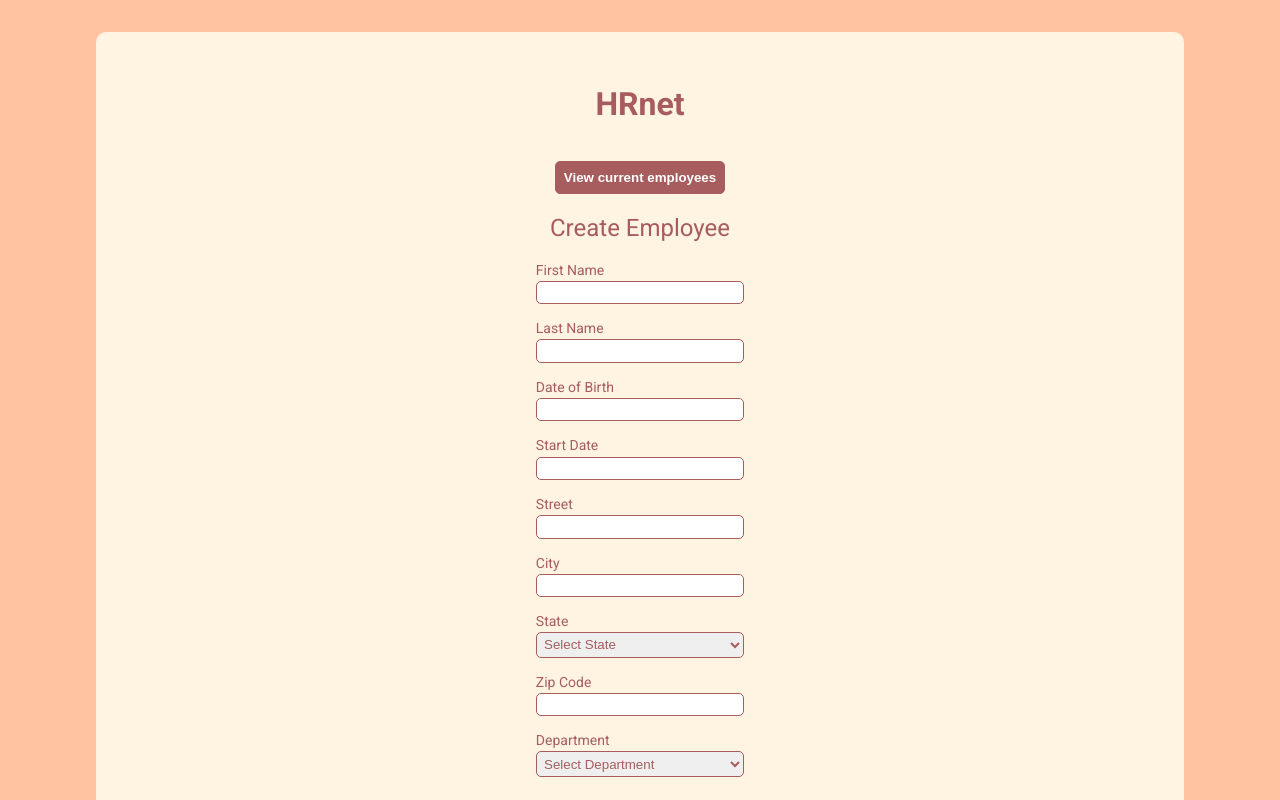
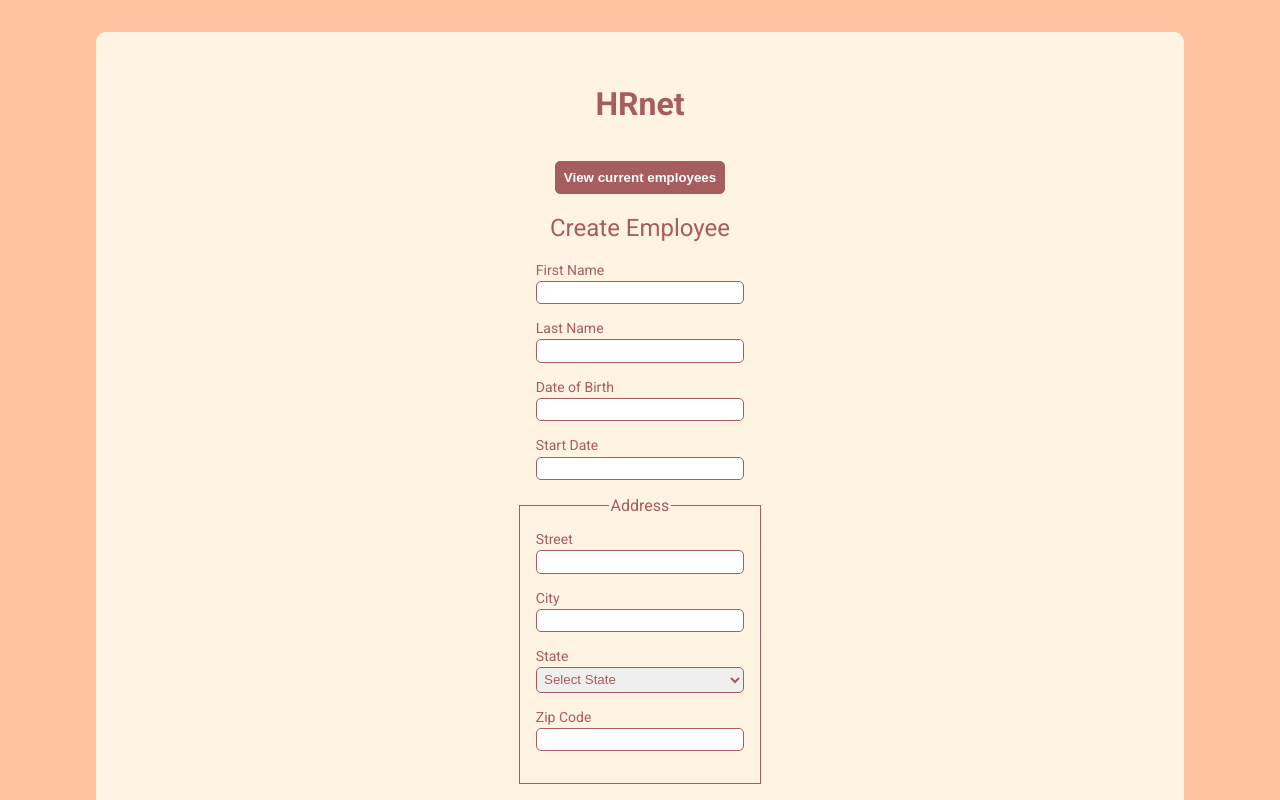
Before and after one commit to sopicard/hr_net_sp, a React (Vite) app: page / in a window 1280 px wide. Shown: the top 800 px of the page. Built offline with nearby package versions, Linux system fonts and the light colour scheme.

Commit message:
add fieldset address

```diff
--- a/src/index.css
+++ b/src/index.css
@@ -70,6 +70,9 @@ fieldset {
   display: flex;
   flex-direction: column;
   gap: 1rem;
+  border-style: none;
+  border: 1px solid #A75D5D;
+  padding: 1rem 1rem 2rem 1rem;
 }
 
 /* StaffList */
--- a/src/pages/Home.jsx
+++ b/src/pages/Home.jsx
@@ -46,6 +46,12 @@ const Home = () => {
       alert('Employee Created !')
     }
   }
+
+  // Fonction pour filtrer les champs à inclure dans le fieldset
+  const getAddressFields = () => {
+    return FieldConfig.filter((field) => ['street', 'city', 'state', 'zipCode'].includes(field.name))
+  }
+
   return (
     <div>
       <main>
@@ -53,7 +59,25 @@ const Home = () => {
         <button onClick={() => navigate('/staff-list')}>View current employees</button>
         <h2>Create Employee</h2>
         <form onSubmit={handleSubmit}>
-          {FieldConfig.map((field) => (
+          {/* Section pour les champs avant le fieldset "Address" */}
+          {['firstName', 'lastName', 'dateOfBirth', 'startDate'].map((fieldName) => {
+            const field = FieldConfig.find((f) => f.name === fieldName);
+            return (
+              <Input
+                key={field.name}
+                label={field.label}
+                name={field.name}
+                type={field.type}
+                value={formState[field.name] || ''}
+                onChange={(fieldName, value) => handleChange(fieldName, value)}
+              />
+            );
+          })}
+          {/* Fieldset "Address" */}
+          <fieldset>
+            <legend>Address</legend>
+            {/* Générer dynamiquement les champs de l'adresse */}
+            {getAddressFields().map((field) => (
               <Input
                 key={field.name}
                 label={field.label}
@@ -63,6 +87,21 @@ const Home = () => {
                 onChange={(fieldName, value) => handleChange(fieldName, value)}
               />
             ))}
+          </fieldset>
+          {/* Section pour le champ select "Department" */}
+          {['department'].map((fieldName) => {
+            const field = FieldConfig.find((f) => f.name === fieldName);
+            return (
+              <Input
+                key={field.name}
+                label={field.label}
+                name={field.name}
+                type={field.type}
+                value={formState[field.name] || ''}
+                onChange={(fieldName, value) => handleChange(fieldName, value)}
+              />
+            );
+          })}
           <button type="submit">Save</button>
         </form>
       </main>
```
Also changed, not shown: src/components/FieldConfig.jsx (+0 -31 lines). Lines whose indentation alone changed are shown as unchanged.
